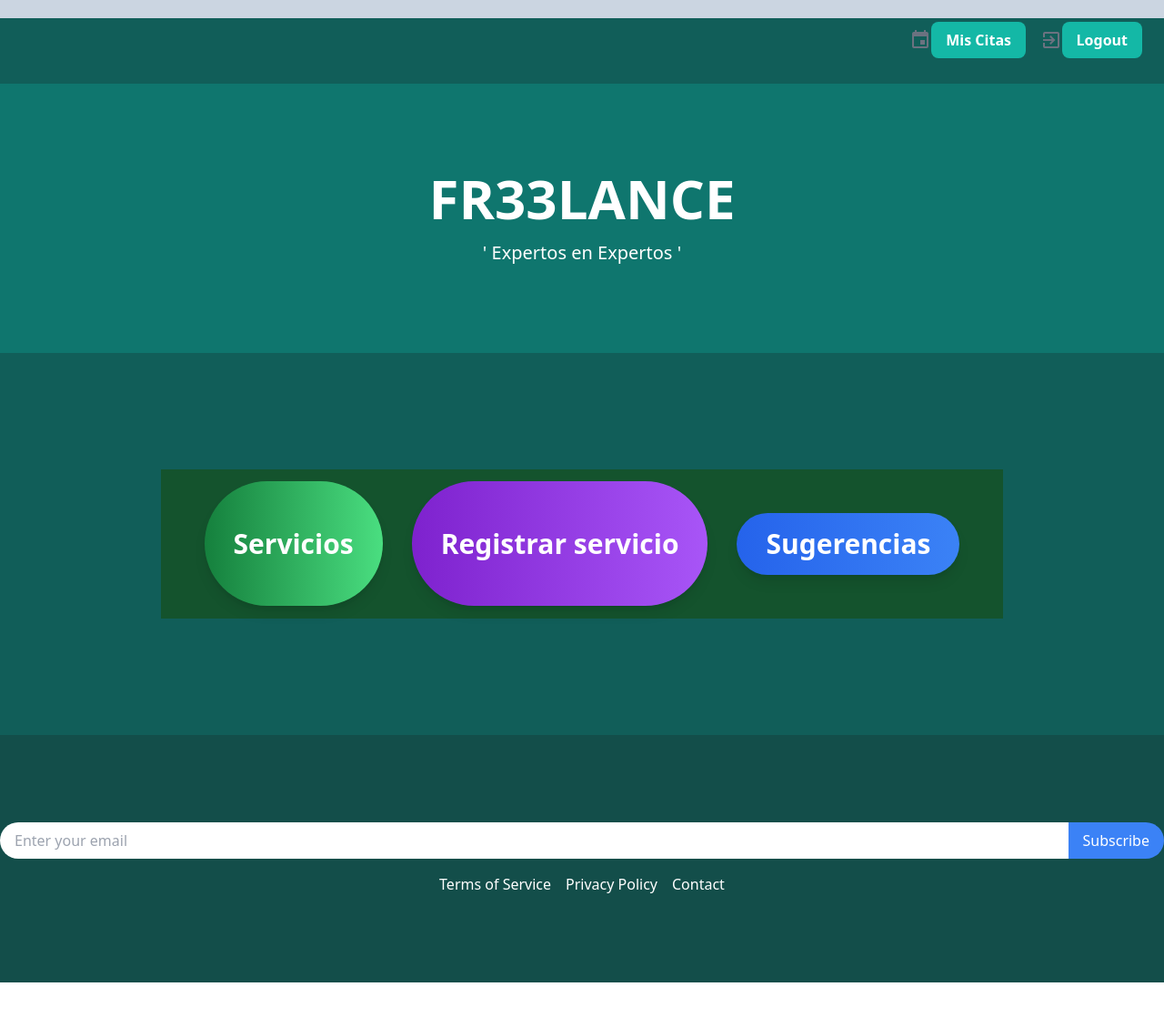
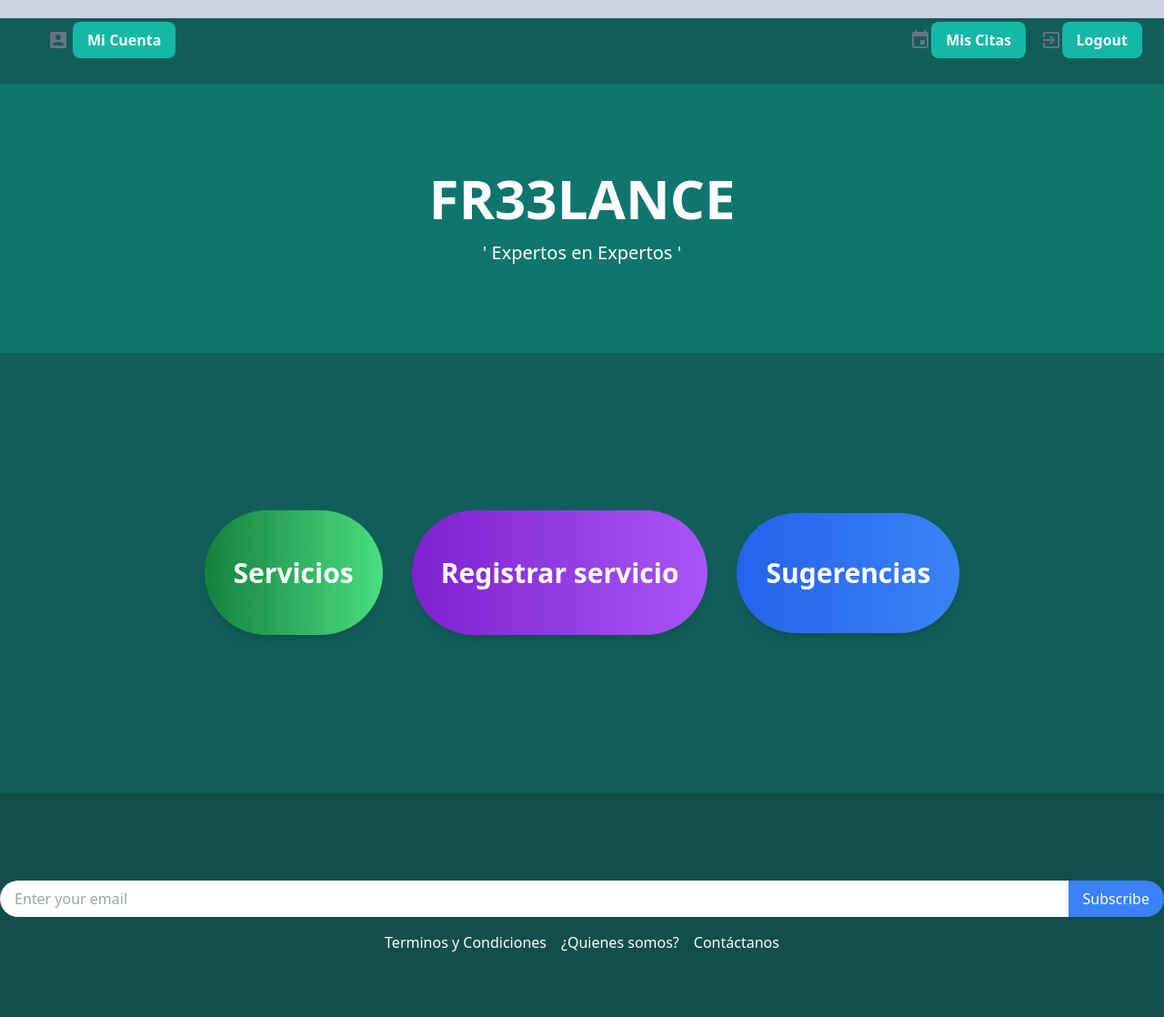
Before and after one commit to SBoteroP/FR33LANCE, a React (Create React App) app: page / in a window 1280 px wide. Shown: the top 1118 px of the page at 91% size. Before the commit the page ends 1080 px from the top, so only its background shows below. Built offline with nearby package versions, Linux system fonts and the light colour scheme; no server answers.

Commit message:
Adicion Boton de Cuenta a la pantalla principal

```diff
--- a/src/components/Home.js
+++ b/src/components/Home.js
@@ -60,6 +60,15 @@ export function Home() {
           >
             Logout
           </button>
+          <i className="material-icons text-gray-500 absolute top-4 left-1 px-4 py-2 rounded-lg transition-all mx-8 my-2">
+            account_box
+          </i>
+          <Link
+            to="/myaccount"
+            className="absolute top-4 left-4 px-4 py-2 bg-teal-500 text-white font-semibold rounded-lg hover:bg-blue-500 transition-all mx-16 my-2"
+          >
+            Mi Cuenta
+          </Link>
         </div>
       </header>
 
@@ -73,7 +82,7 @@ export function Home() {
 
       {/*Buttons*/}
       <section className=" h-auto flex justify-center items-center py-32 bg-teal-800">
-        <div className=" bg-green-900 px-12 py-12">
+        <div className=" bg-teal-800 px-12 py-12">
           <Link
             to="/servicios"
             className="bg-gradient-to-r from-green-700 to-green-400 text-white py-12 px-8 rounded-full text-3xl font-bold shadow-lg"
@@ -88,12 +97,13 @@ export function Home() {
           </Link>
 
           <Link to="/Informacion">
-  <button className="bg-gradient-to-r from-blue-600 to-blue-500 text-white py-4 px-8 rounded-full text-3xl font-bold shadow-lg ml-8">
-    Sugerencias
-  </button>
-</Link>
+            <button className="bg-gradient-to-r from-blue-600 to-blue-500 text-white py-12 px-8 rounded-full text-3xl font-bold shadow-lg ml-8">
+              Sugerencias
+            </button>
+          </Link>
         </div>
       </section>
+
       {/*Footer*/}
       <footer className="bg-teal-900   py-24">
         <div className="w-auto">
@@ -110,13 +120,13 @@ export function Home() {
             </div>
             <div className="flex justify-center mt-4">
               <a href="#" className="text-white hover:text-blue-500 mx-2">
-                Terms of Service
+                Terminos y Condiciones
               </a>
               <a href="#" className="text-white hover:text-blue-500 mx-2">
-                Privacy Policy
+                ¿Quienes somos?
               </a>
               <a href="#" className="text-white hover:text-blue-500 mx-2">
-                Contact
+                Contáctanos
               </a>
             </div>
           </div>
```
